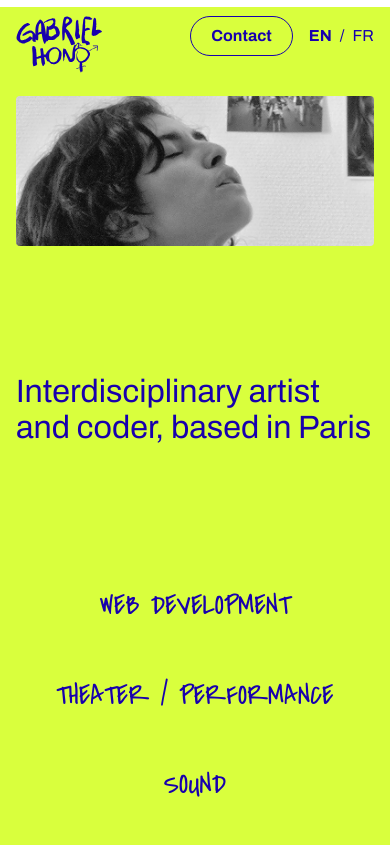
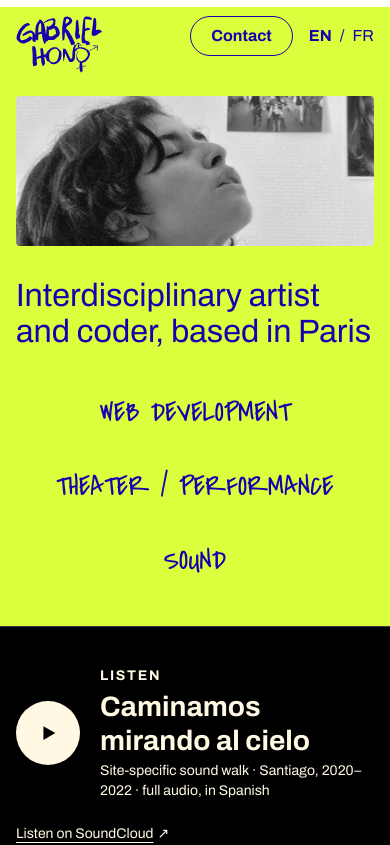
Before and after one commit to gab-hono/portfoliohono, a Next.js app: page /en in a window 390 px wide. Shown: the top 845 px of the page. Built offline with nearby package versions, Linux system fonts and the light colour scheme.

Commit message:
fix(home): content-height hero on mobile

```diff
--- a/components/home/Hero.tsx
+++ b/components/home/Hero.tsx
@@ -11,7 +11,10 @@ const fade = "motion-safe:transition-opacity motion-safe:duration-400";
  * El hero sube bajo el header (margen negativo de una altura de header) y
  * compensa con el mismo padding arriba: así el header transparente de la home
  * deja ver el fondo del hero, sea cual sea (ver StickyHeader.tsx).
- * min-h-dvh: con el header incluido, el hero sigue ocupando una pantalla.
+ * Altura: en móvil y tablet, la de su contenido (gap regular): una pantalla
+ * completa con poco contenido dejaba huecos y un "falso final" (no se asomaba
+ * nada de lo que sigue). Desde lg, min-h-dvh: con el header incluido, el hero
+ * ocupa una pantalla y la fila central (1fr) reparte el espacio.
  * data-hero: globals.css le da el tema lima, y el de la disciplina en hover o
  * focus (el header sobre el hero lo copia). bg-theme y no bg-(--background):
  * trae el fundido de color y el gradiente rojo de THEATER, recortado al hero.
@@ -28,7 +31,7 @@ export default function Hero() {
   return (
     <section
       data-hero
-      className="relative mt-[calc(var(--header-height)*-1)] grid min-h-dvh grid-rows-[auto_1fr_auto] gap-8 bg-theme px-4 pt-(--header-height) pb-8 text-foreground sm:gap-12 sm:px-8 sm:pb-16"
+      className="relative mt-[calc(var(--header-height)*-1)] grid gap-8 lg:min-h-dvh lg:grid-rows-[auto_1fr_auto] bg-theme px-4 pt-(--header-height) pb-8 text-foreground sm:gap-12 sm:px-8 sm:pb-16"
     >
       <div
         data-hero-banner
@@ -67,7 +70,7 @@ export default function Hero() {
         ))}
       </div>
 
-      <ul className="flex flex-col items-center gap-6 sm:flex-row sm:flex-wrap sm:justify-around sm:gap-10">
+      <ul className="flex flex-col items-center gap-2 sm:flex-row sm:flex-wrap sm:justify-around sm:gap-10">
         {disciplines.map(({ slug, href }) => (
           <li key={slug}>
             <Link
```
